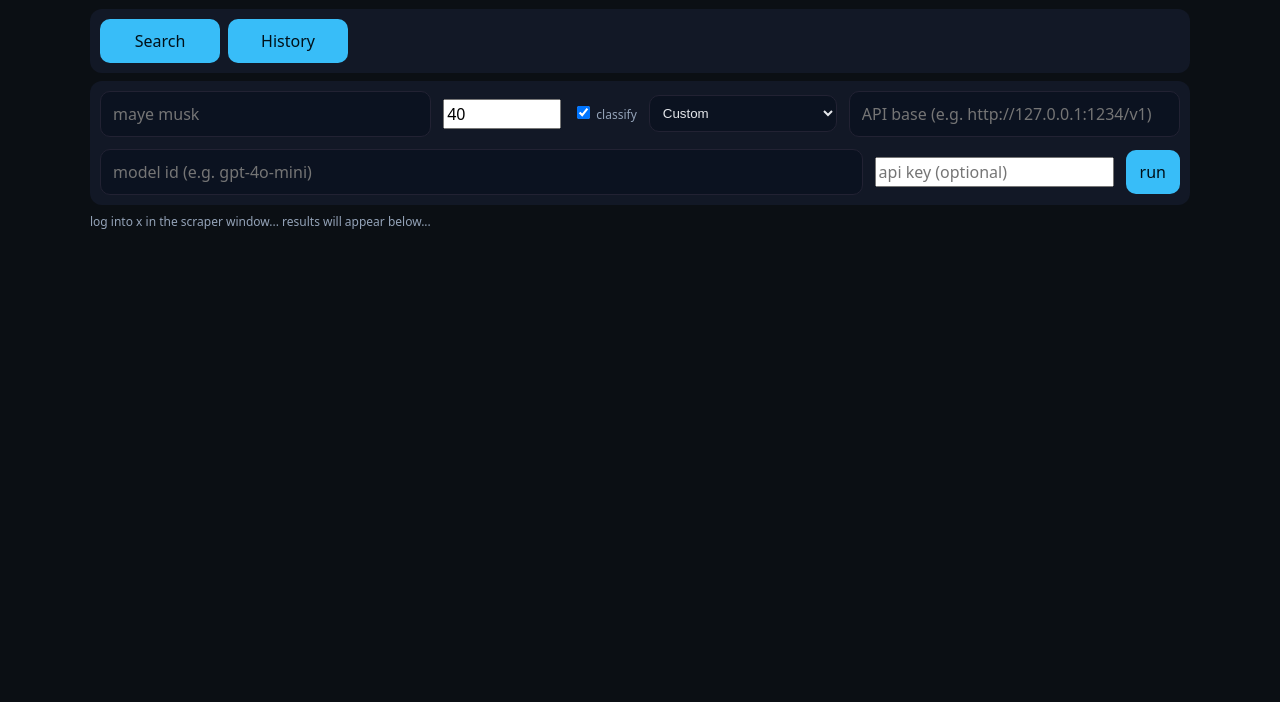
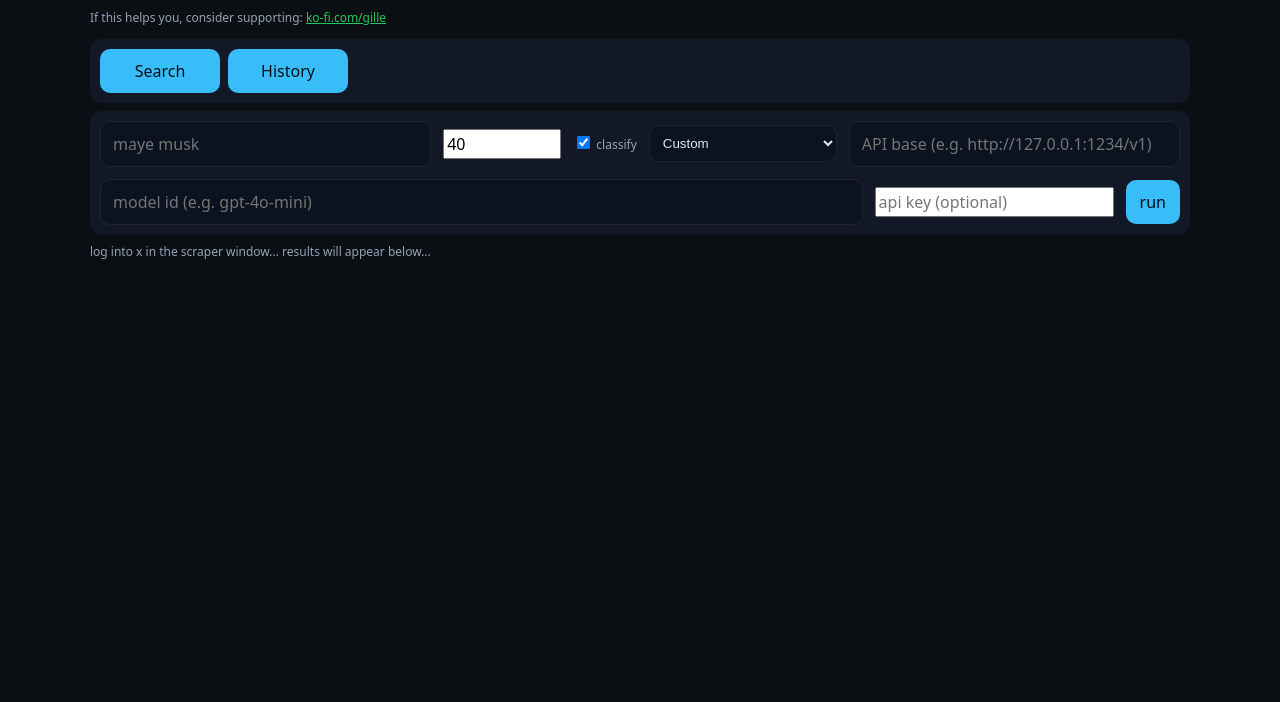
Before and after one commit to helix4u/gpt5-vs-x-spam, a plain HTML site: page frontend/index.html in a window 1280 px wide. Shown: the part 98-800 px from the top of the page. Drawn offline with Linux system fonts and the light colour scheme.

Commit message:
Add files via upload

```diff
--- a/frontend/index.html
+++ b/frontend/index.html
@@ -33,6 +33,10 @@
 <body>
   <div class="wrap">
     <h1>gpt5 vs x spam</h1>
+    <div class="small" style="margin:6px 0 12px 0;">
+      If this helps you, consider supporting:
+      <a href="https://ko-fi.com/gille" target="_blank" rel="noopener" style="color:#22c55e">ko-fi.com/gille</a>
+    </div>
     <div class="bar" style="margin-bottom:8px; gap:8px;">
       <button id="tabSearch" class="btn ok" style="min-width:120px;">Search</button>
       <button id="tabHistory" class="btn secondary" style="min-width:120px;">History</button>
```
